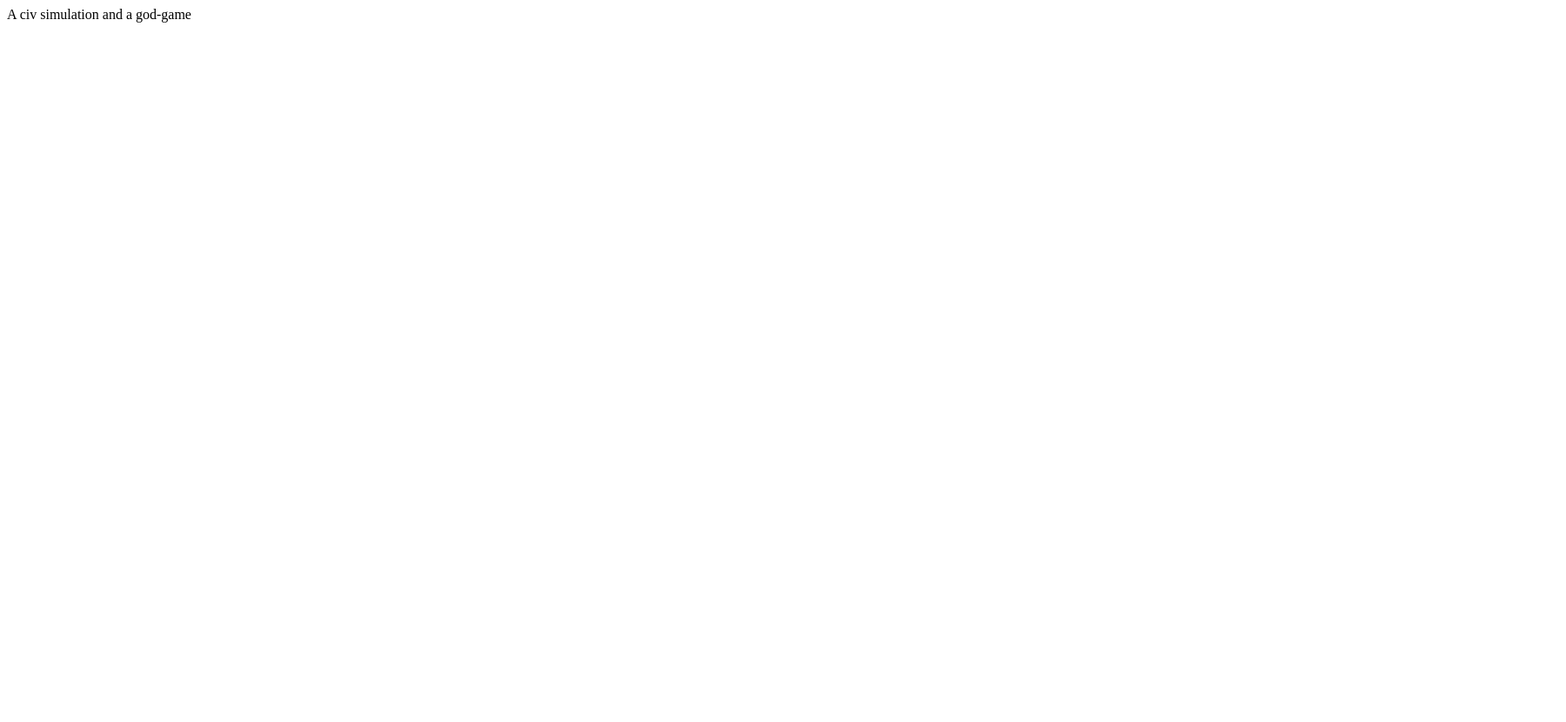
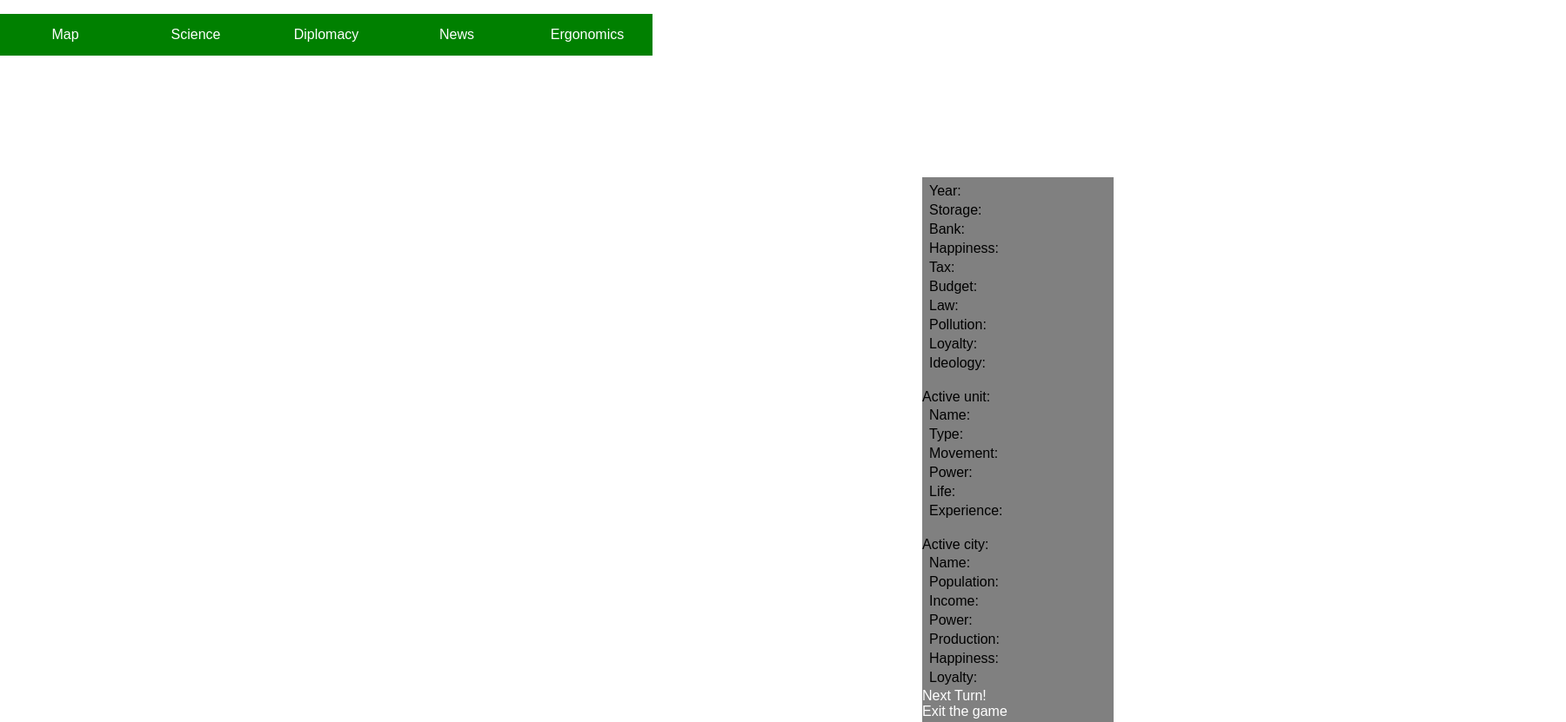
Before and after one commit to Lytecyde/ABCDgame, a plain HTML site: page index.html in a window 1280 px wide. Shown: the top 831 px of the page at 87% size, 1800 px wide, since content can reach past the window. Before the commit the page ends 800 px from the top, so only its background shows below. Drawn offline with Linux system fonts and the light colour scheme.

Commit message:
added menu to index, style

```diff
--- /dev/null
+++ b/css/style.css
@@ -0,0 +1,128 @@
+html {
+    font-family: sans-serif;
+}
+
+* {
+    box-sizing: border-box;
+}
+
+body {
+    margin: 0;
+}
+
+li {
+    list-style-type: none;
+}
+
+.tab-box {
+    width: 750px;
+    height: 48px;
+    margin: left;
+}
+
+.tab-box ul {
+    padding-left: 0;
+    margin-top: 0;
+}
+
+.tab-box li {
+    float: left;
+    list-style-type: none;
+    width: 150px;
+}
+
+.tab-box li a {
+    display: inline-block;
+    text-decoration: none;
+    width: 100%;
+    line-height: 3;
+    background-color: green;
+    color: white;
+    text-align: center;
+}
+
+.tab-box li a:focus,
+.tab-box li a:hover {
+    background-color: rgb(119, 189, 119);
+    color: white;
+}
+
+.tab-box li a.active {
+    background-color: green;
+    color: white;
+}
+
+.panels {
+    width: 100%;
+    height: 800px;
+    position: absolute;
+    clear: both;
+}
+
+article {
+    position: absolute;
+    top: 0px;
+    left: 0;
+    height: 800px;
+    width: 100%;
+    color: black;
+    background-color: white;
+}
+
+.active-panel {
+    z-index: 1;
+}
+
+.hud {
+    z-index: 1;
+    position: absolute;
+    right: 0px;
+    width: 220px;
+    height: 800px;
+    background-color: grey;
+}
+
+.hud table {
+    position: relative;
+    text-align: left;
+    left: 5px;
+}
+
+#minimap {
+    z-index: 1;
+    padding: 10px;
+    margin: 0 auto;
+    color: black;
+    background-color: white;
+}
+
+#map {
+    position: absolute;
+    left: 0px;
+    top: 0px;
+    z-index: 0;
+}
+
+#unitFilm {
+    position: absolute;
+    left: 0px;
+    top: 0px;
+    z-index: 3;
+}
+
+#cityFilm {
+    position: absolute;
+    left: 0px;
+    top: 0px;
+    z-index: 2;
+}
+
+.button {
+    color: white;
+    width: 220px;
+    right: 5px;
+}
+
+.button:hover {
+    background-color: red;
+}
--- a/index.html
+++ b/index.html
@@ -1,7 +1,148 @@
 <!DOCTYPE html>
-<html>
+<html lang="en">
 <head>
     <title>A-B-C-D</title>
+    <meta name="viewport" content="width=device-width, initial-scale=1.0, shrink-to-fit=no">
+    <link rel="stylesheet" href="./css/style.css">
 </head>
-<body>A civ simulation and a god-game</body>
+<body>
+    <section class="tab-box">
+        <ul>
+            <li><a href="#" class="active">Map</a></li>
+            <li><a href="#">Science</a></li>
+            <li><a href="#">Diplomacy</a></li>
+            <li><a href="#">News</a></li>
+            <li><a href="#">Ergonomics</a></li>
+            <li><a href="#">Economics</a></li>
+        </ul>
+    </section>
+    <div class="panels">
+        <article class="active-panel">
+            <canvas id="map" width="1800" height="800"></canvas>
+            <canvas id="unitFilm"></canvas>
+            <canvas id="cityFilm"></canvas>
+        </article>
+        <article>
+            science
+        </article>
+        <article>
+            diplomacy
+        </article>
+        <article>
+            news
+        </article>
+        <article>
+            economics
+        </article>
+    </div>
+    <div class="hud">
+        <canvas id="minimap" width="200" height="120"></canvas>
+        <table id="hud-data">
+            <tr>
+                <td>Year:</td>
+                <td id="year"></td>
+            </tr>
+            <tr>
+                <td>Storage:</td>
+                <td id="storage"></td>
+            </tr>
+            <tr>
+                <td>Bank:</td>
+                <td id="bank"></td>
+            </tr>
+            <tr>
+                <td>Happiness:</td>
+                <td id="happy"></td>
+            </tr>
+            <tr>
+                <td>Tax:</td>
+                <td id="tax"></td>
+            </tr>
+            <tr>
+                <td>Budget:</td>
+                <td id="budget"></td>
+            </tr>
+            <tr>
+                <td>Law:</td>
+                <td id="law"></td>
+            </tr>
+            <tr>
+                <td>Pollution:</td>
+                <td id="pollution"></td>
+            </tr>
+            <tr>
+                <td>Loyalty:</td>
+                <td id="loyal"></td>
+            </tr>
+            <tr>
+                <td>Ideology:</td>
+                <td id="idea"></td>
+            </tr>
+        </table>
+        <br> Active unit:
+        <table id="unit-data">
+            <tr>
+                <td>Name:</td>
+                <td id="name"></td>
+            </tr>
+            <tr>
+                <td>Type:</td>
+                <td id="type"></td>
+            </tr>
+            <tr>
+                <td>Movement:</td>
+                <td id="move"></td>
+            </tr>
+            <tr>
+                <td>Power:</td>
+                <td id="pow"></td>
+            </tr>
+            <tr>
+                <td>Life:</td>
+                <td id="life"></td>
+            </tr>
+            <tr>
+                <td>Experience:</td>
+                <td id="exp"></td>
+            </tr>
+        </table>
+        <br>Active city:
+        <table id="city-data">
+            <tr>
+                <td>Name:</td>
+                <td id="cityName"></td>
+            </tr>
+            <tr>
+                <td>Population:</td>
+                <td id="population"></td>
+            </tr>
+            <tr>
+                <td>Income:</td>
+                <td id="income"></td>
+            </tr>
+            <tr>
+                <td>Power:</td>
+                <td id="power"></td>
+            </tr>
+            <tr>
+                <td>Production:</td>
+                <td id="production"></td>
+            </tr>
+            <tr>
+                <td>Happiness:</td>
+                <td id="happy"></td>
+            </tr>
+            <tr>
+                <td>Loyalty:</td>
+                <td id="loyalty"></td>
+            </tr>
+        </table>
+        <div class="button" id="next" onclick="turn.clickNext();">
+            Next Turn!
+        </div>
+        <div class="button" id="Exit" onclick="turn.clickExit();">
+            Exit the game
+        </div>
+    </div>
+</body>
 </html>
```
